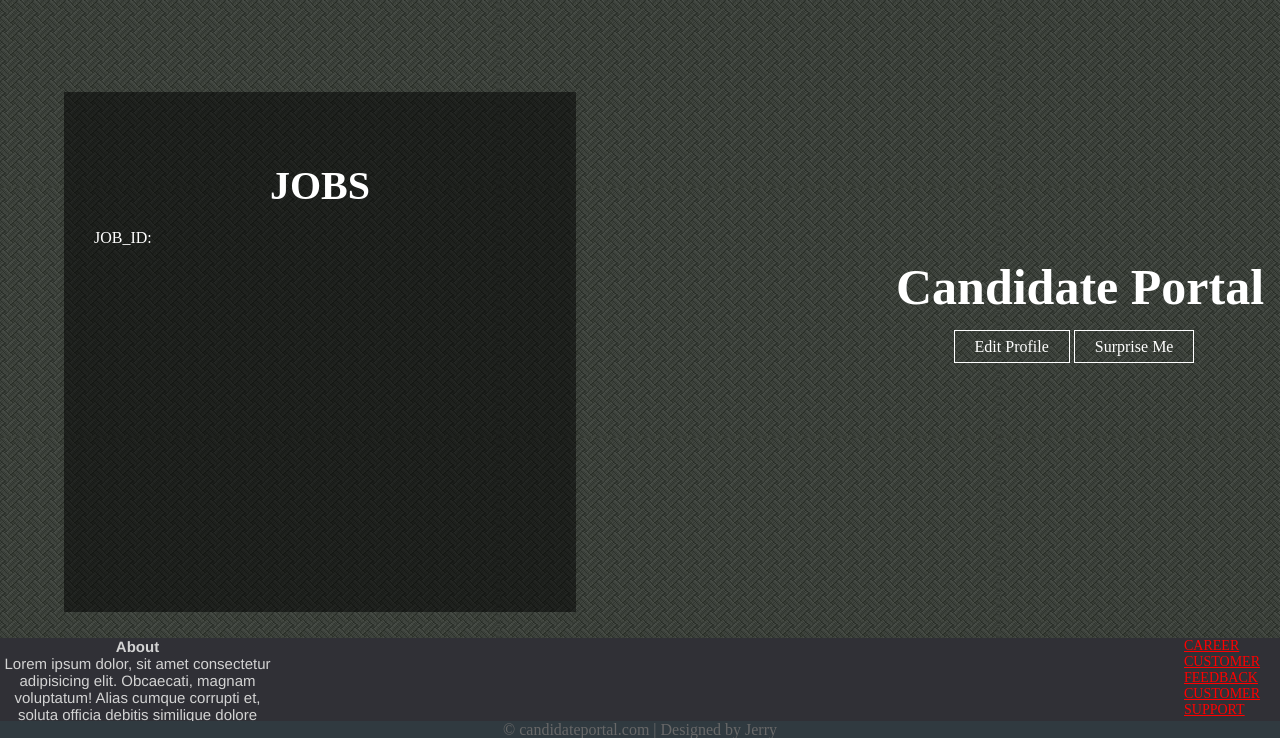
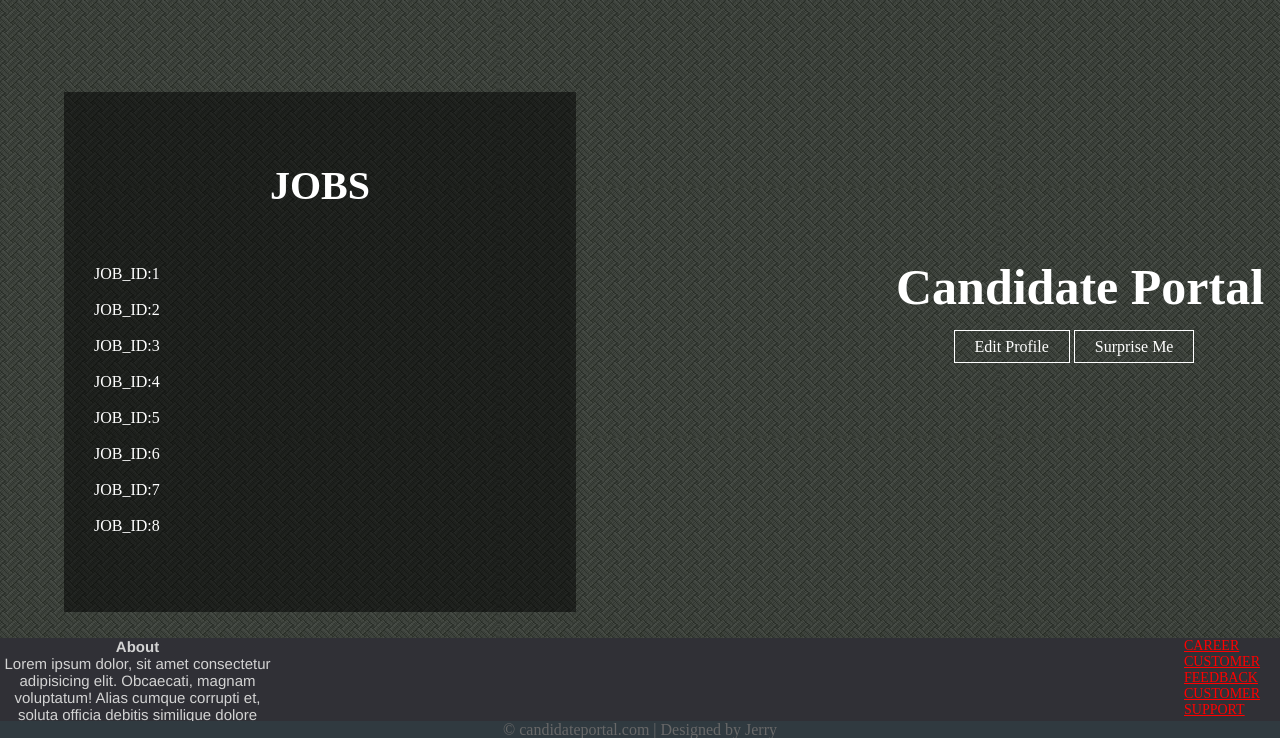
Before and after one commit to vyomyadav/Assignments, a website: page Restapi/HTML /Candidate portal.html in a window 1280 px wide. Shown: the part 62-800 px from the top of the page. Drawn offline with Linux system fonts and the light colour scheme.

Commit message:
Minor change

```diff
--- a/Restapi/HTML /Candidate portal.html
+++ b/Restapi/HTML /Candidate portal.html
@@ -22,9 +22,16 @@
           </ul>
         </div>
         <div class = "form-box">
-            <h1>JOBS</h1>
+            <h1>JOBS</h1> <br> <br>
             <form action="">
-                <label>JOB_ID:</label>
+                <label>JOB_ID:1</label><br><br>
+                <label>JOB_ID:2</label><br><br>
+                <label>JOB_ID:3</label><br><br>
+                <label>JOB_ID:4</label><br><br>
+                <label>JOB_ID:5</label><br><br>
+                <label>JOB_ID:6</label><br><br>
+                <label>JOB_ID:7</label><br><br>
+                <label>JOB_ID:8</label>
             </form>
         </div>
         <div class = "heading">
--- a/Restapi/HTML /script3.css
+++ b/Restapi/HTML /script3.css
@@ -18,6 +18,9 @@
     margin:auto;
     background: black;
     min-height: 100%;
+}
+.form-box form{
+    margin-bottom: 100px;
 }
 body{
     background:url(background.jpg);
```
